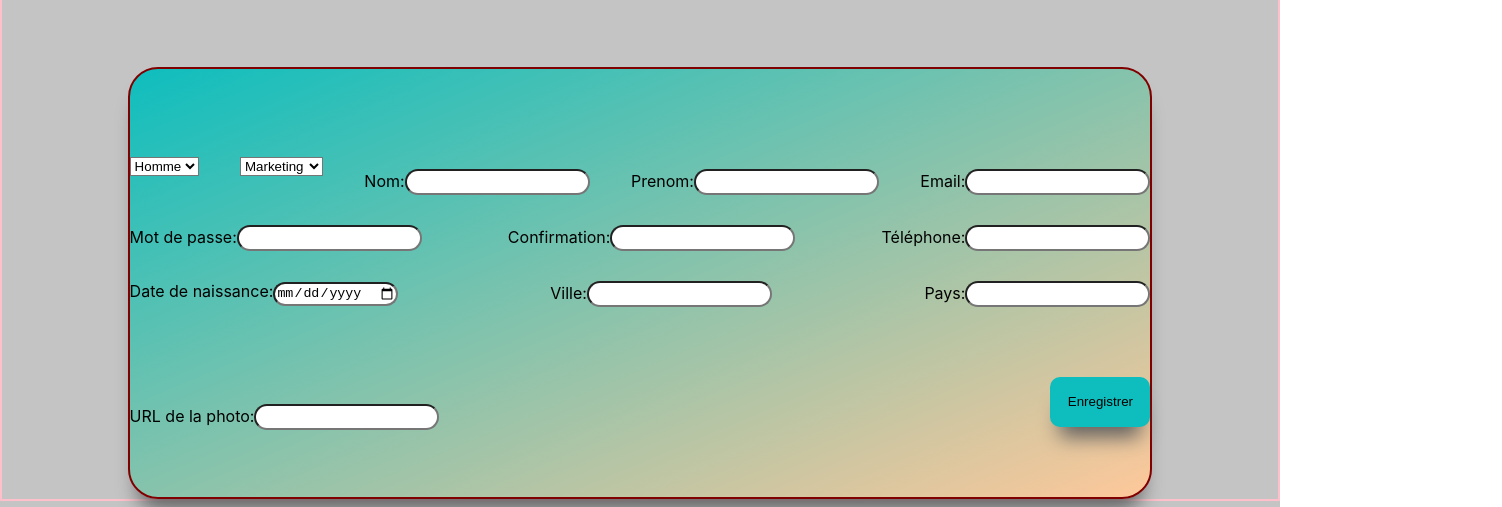
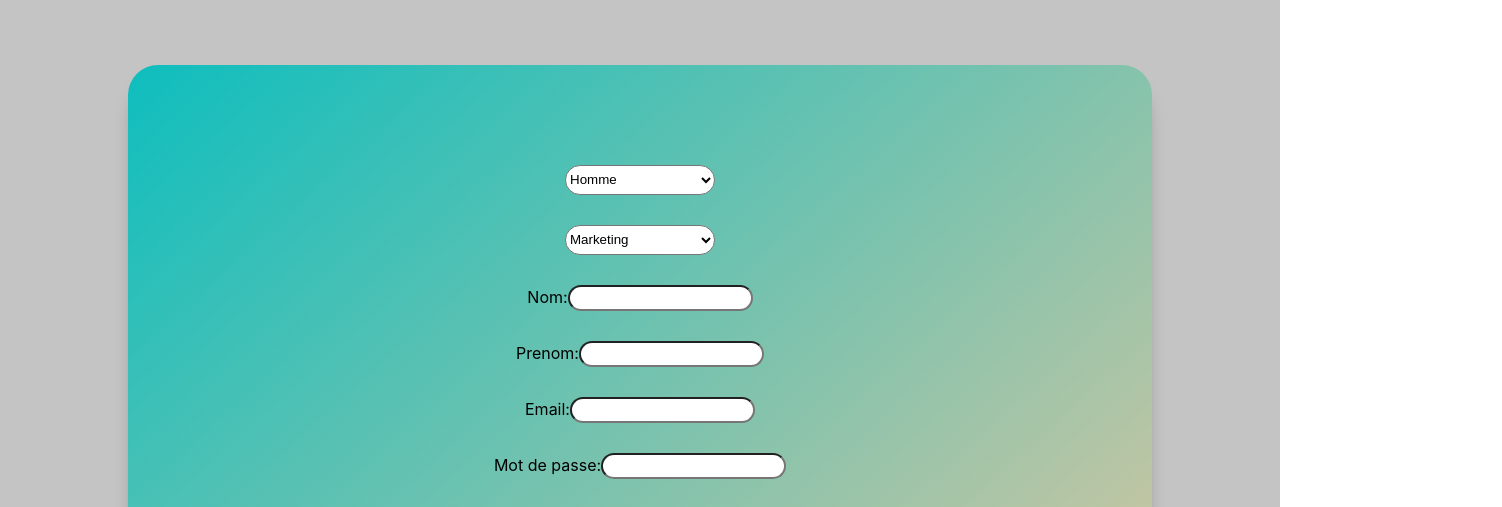
Before and after one commit to ManonOgr/client, a React (Vite) app: page /Modification in a window 1280 px wide. Shown: the part 286-793 px from the top of the page, 1502 px wide, since content can reach past the window. Built offline with nearby package versions, Linux system fonts and the light colour scheme; no server answers; sample sign-in values are in the browser's storage.

Commit message:
modifications css

```diff
--- a/src/App.css
+++ b/src/App.css
@@ -25,13 +25,23 @@ button,
   background-color: #0ebebe;
   border: none;
   height: 50px;
-  width: 100px;
+  width: 120px;
   color: #000000;
   box-shadow: 0 20px 20px -10px #615f5f;
 }
 
 span {
   color: #0ebebe;
+}
+
+select{
+  border-radius: 30px;
+  height: 30px;
+  width: 150px;
+}
+
+.button{
+  margin-top: 30px;
 }
 /*Navigation*/
 
@@ -63,7 +73,7 @@ nav {
   align-items: center;
   justify-content: space-between;
   margin-right: 20px;
-  width: 350px;
+  width: 450px;
 }
 
 .txtdeco {
@@ -97,6 +107,7 @@ form {
   align-items: center;
   width: 50%;
   padding-top: 70px;
+  padding-bottom: 70px;
   background: linear-gradient(to bottom right, #0ebebe, #fec89a);
   box-shadow: 0 20px 20px -10px #615f5f;
 }
@@ -109,19 +120,12 @@ form img {
   margin-top: 30px;
 }
 
-.connexion button {
-  margin-top: 30px;
-}
+
 input {
   background-color: #ffff;
   border-radius: 20px;
   color: #000000;
   height: 20px;
-}
-
-form button {
-  margin-top: 70px;
-  margin-bottom: 70px;
 }
 
 /*Cards*/
@@ -131,7 +135,6 @@ form button {
   align-items: center;
   justify-content: center;
   flex-direction: column;
-  border: 2px solid blue;
 }
 
 .cards {
@@ -214,14 +217,25 @@ form button {
 /*Liste*/
 
 .containersearch {
-  border: 2px solid green;
   margin-bottom: 40px;
-  width: 70%;
+  width: 90%;
   display: flex;
   flex-direction: row;
   justify-content: space-evenly;
   align-items: center;
-  padding-top: 70px;
+}
+
+.Search{
+  display: flex;
+  flex-direction: row;
+  flex-wrap: wrap;
+  align-items: center;
+  background: none !important;
+  box-shadow: none;
+}
+
+.Search input, .Search select, .Search label{
+  margin-left: 20px;
 }
 
 .containerlist {
@@ -254,28 +268,22 @@ select {
 
 .containermodification {
   display: flex;
-  border: 2px solid pink;
   justify-content: center;
   align-items: center;
   flex-direction: column;
 }
 
-.formmodif {
-  border: 2px solid maroon;
-  border-radius: 30px;
-  display: flex;
-  flex-direction: row;
-  flex-wrap: wrap;
-  width: 40%;
-  height: 350px;
-  justify-content: space-between;
-  align-items: center;
-  background: linear-gradient(to bottom right, #0ebebe, #fec89a);
-  box-shadow: 0 20px 20px -10px #615f5f;
+.formmodif input, .formmodif select {
+  margin-top: 30px;
 }
 
-.formmodif input {
-  margin-top: 30px;
+/* Ajout admin */
+
+.containerajout{
+  display: flex;
+  flex-direction: column;
+  align-items: center;
+  justify-content: center;
 }
 
 /*RESPONSIVE
@@ -339,6 +347,23 @@ select {
   .persoimg {
     width: 60%;
   }
+
+  .containersearch {
+    width: 100%;
+    padding: 0px !important;
+  }
+
+  .Search {
+    margin: 0px !important;
+    justify-content: space-around;
+    height: 150px;
+    width: 70%;
+  }
+
+  .containermorenav {
+    width: 360px;
+  }
+
 }
 @media screen and (min-width: 480px) and (max-width: 1310px) {
   h1 {
@@ -384,12 +409,14 @@ select {
   }
 
   .Search {
-    display: flex;
-    flex-direction: column;
-    align-items: center;
+    margin: 0px !important;
     justify-content: space-around;
-    border: 2px solid darkorange;
-    height: 150px;
+    height: 200px;
+    width: 30%;
+  }
+
+  .Search input, .Search select, .Search label{
+    margin-top: 20px;
   }
 
   .listperso {
@@ -411,6 +438,6 @@ select {
   }
 
   .containermorenav {
-    width: 160px;
+    width: 260px;
   }
 }
--- a/src/components/Formulaire.jsx
+++ b/src/components/Formulaire.jsx
@@ -95,7 +95,7 @@ const registernew = data =>{
         <input   defaultValue={props.urlphoto} {...register('urlphoto')}  name="urlphoto" type="url" />
       </label>
 
-      <button onClick={() => register()} >Enregistrer</button>
+      <button onClick={() => register()} className="button" >Enregistrer</button>
     </form>
   );
 }
--- a/src/components/NavBar.jsx
+++ b/src/components/NavBar.jsx
@@ -41,7 +41,7 @@ useEffect(() =>{
 
 <div style={{display:admin?"block":"none"}}>
 <Link  to={'/Ajout'}>
-    <button>Ajouter un collaborateur</button>
+    <button className="btnnav"> <img src="https://img.icons8.com/windows/30/000000/add--v1.png"/> <span className='txtdeco'>Ajout collaborateur</span></button>
     </Link>
 </div>
 
--- a/src/views/Ajout.jsx
+++ b/src/views/Ajout.jsx
@@ -3,10 +3,13 @@ import NavBar from "../components/NavBar";
 
 function ajout() {
     return(
-        <div>
+        <div className="ajout">
 <NavBar/>
+<div className="containerajout">
+<h1>Ajout d'un collaborateur : </h1>
+<Formulaire/>
+</div>
 
-<Formulaire/>
         </div>
 
     )
--- a/src/views/List.jsx
+++ b/src/views/List.jsx
@@ -127,7 +127,7 @@ if (data.choice === "city" && data.choicecat === "choice") {
             </select>
             <label>Catégorie:</label>
             <select name="choicecat" id="choice-select" {...register('choicecat')}>
-              <option value="choice">--Choisissez une catégorie--</option>
+              <option value="choice">--Catégorie--</option>
               <option onClick={() => SwitchCategorie('Marketing')} value="Marketing">Marketing</option>
               <option onClick={() => SwitchCategorie('Technique')} value="Technique">Technique</option>
               <option onClick={() => SwitchCategorie('Client')} value="Client">Client</option>
```
